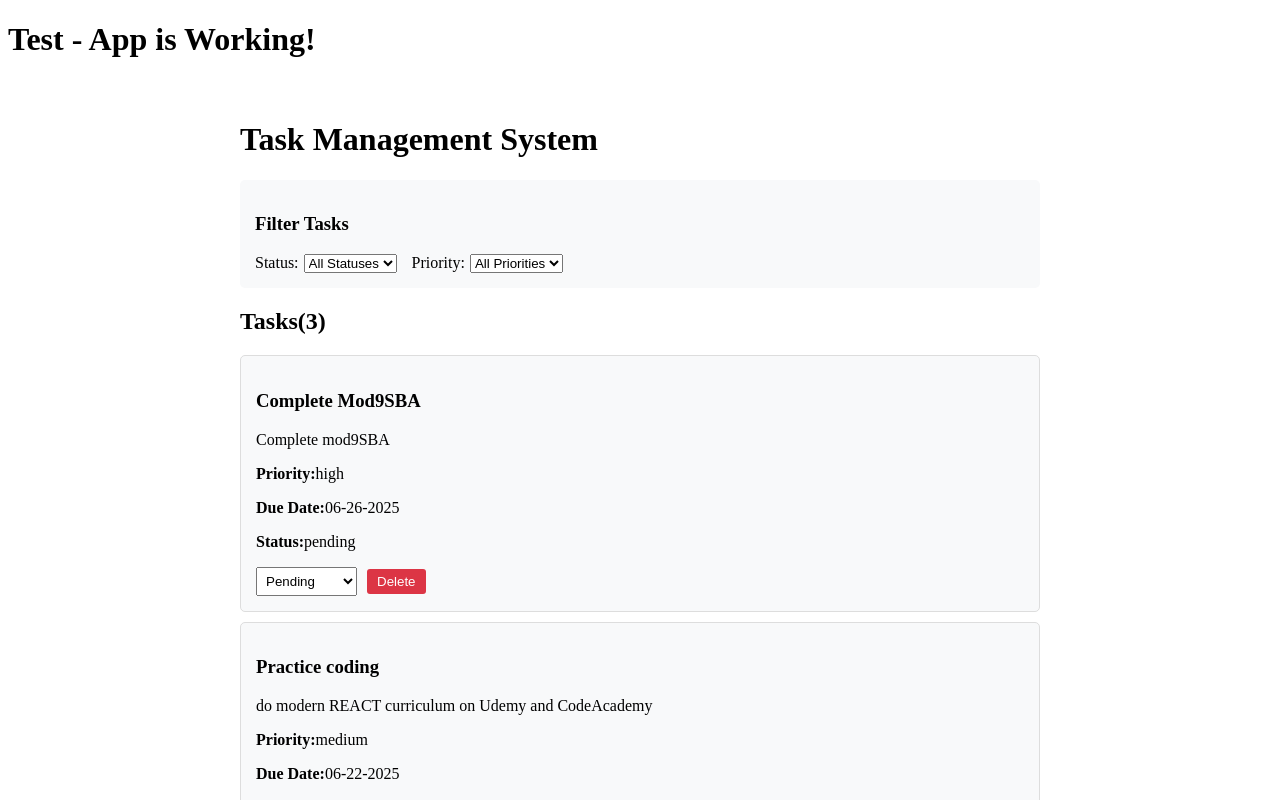
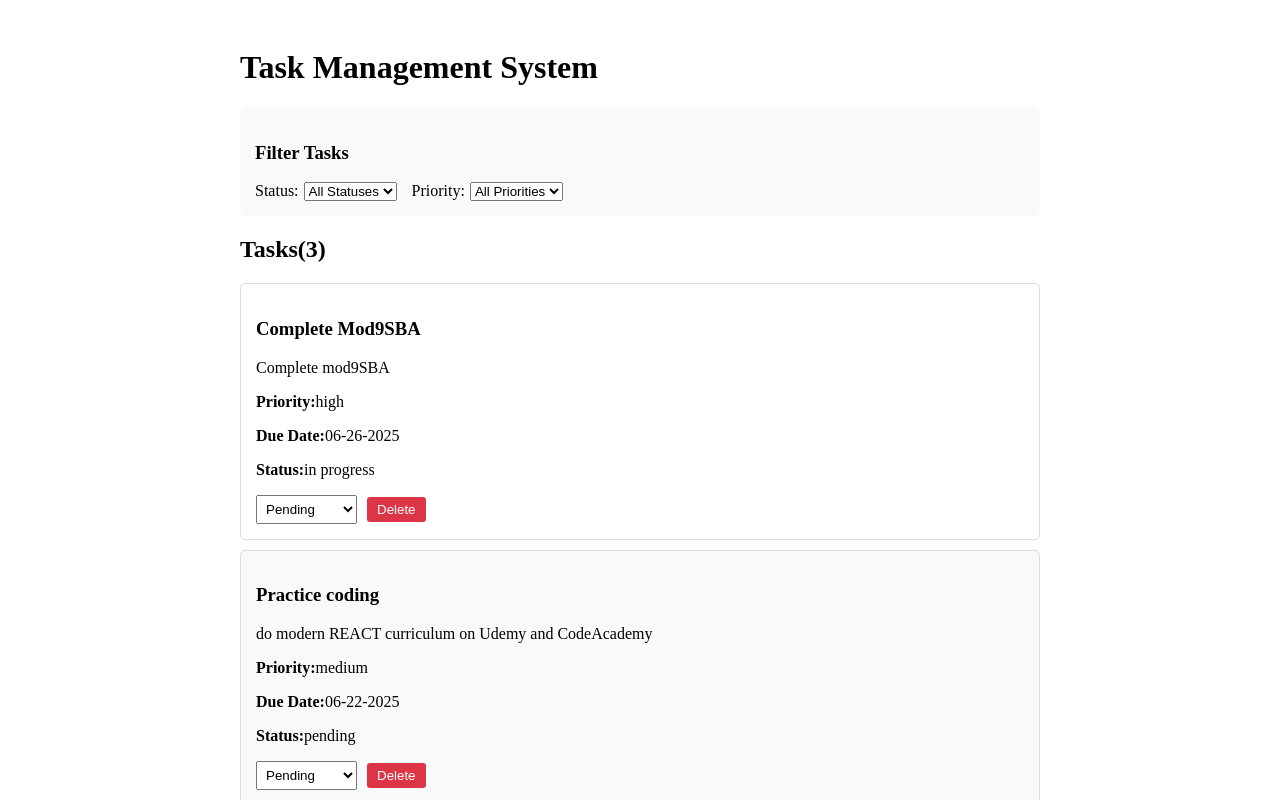
Before and after one commit to FrancesReagan/task-manager, a React (Vite) app: page / in a window 1280 px wide. Shown: the top 800 px of the page. Built offline with nearby package versions, Linux system fonts and the light colour scheme.

Commit message:
changed pending to in progress

```diff
--- a/src/App.jsx
+++ b/src/App.jsx
@@ -7,7 +7,7 @@ import "./App.css";
 export default function App() {
   return (
       <div>
-      <h1>Test - App is Working!</h1>
+      {/* <h1>Test - App is Working!</h1> */}
       <TaskList />
     </div>
   );
--- a/src/components/TaskList.jsx
+++ b/src/components/TaskList.jsx
@@ -15,7 +15,7 @@ import TaskFilter from "./TaskFilter.jsx";
       id: 1,
       title: "Complete Mod9SBA",
       description: "Complete mod9SBA",
-      status: "pending",
+      status: "in progress",
       priority: "high",
       dueDate: "06-26-2025"
 
```
